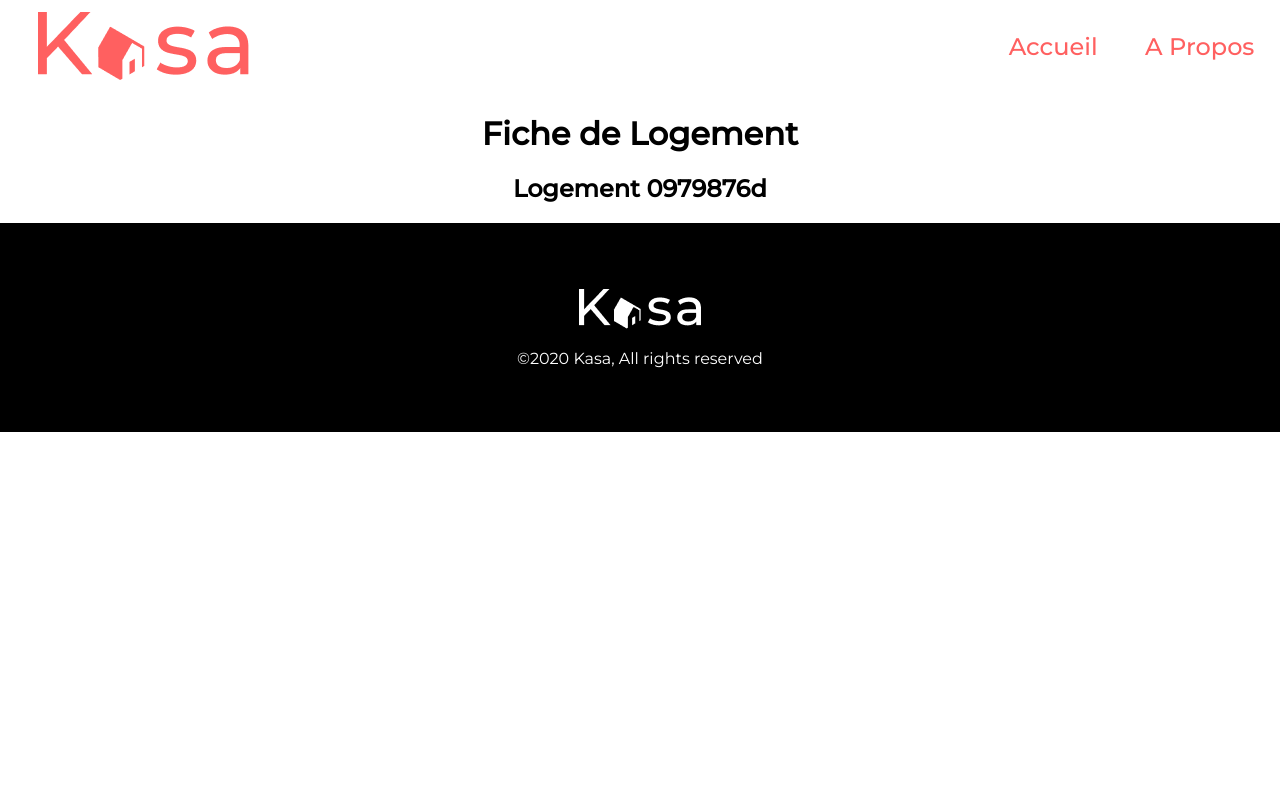
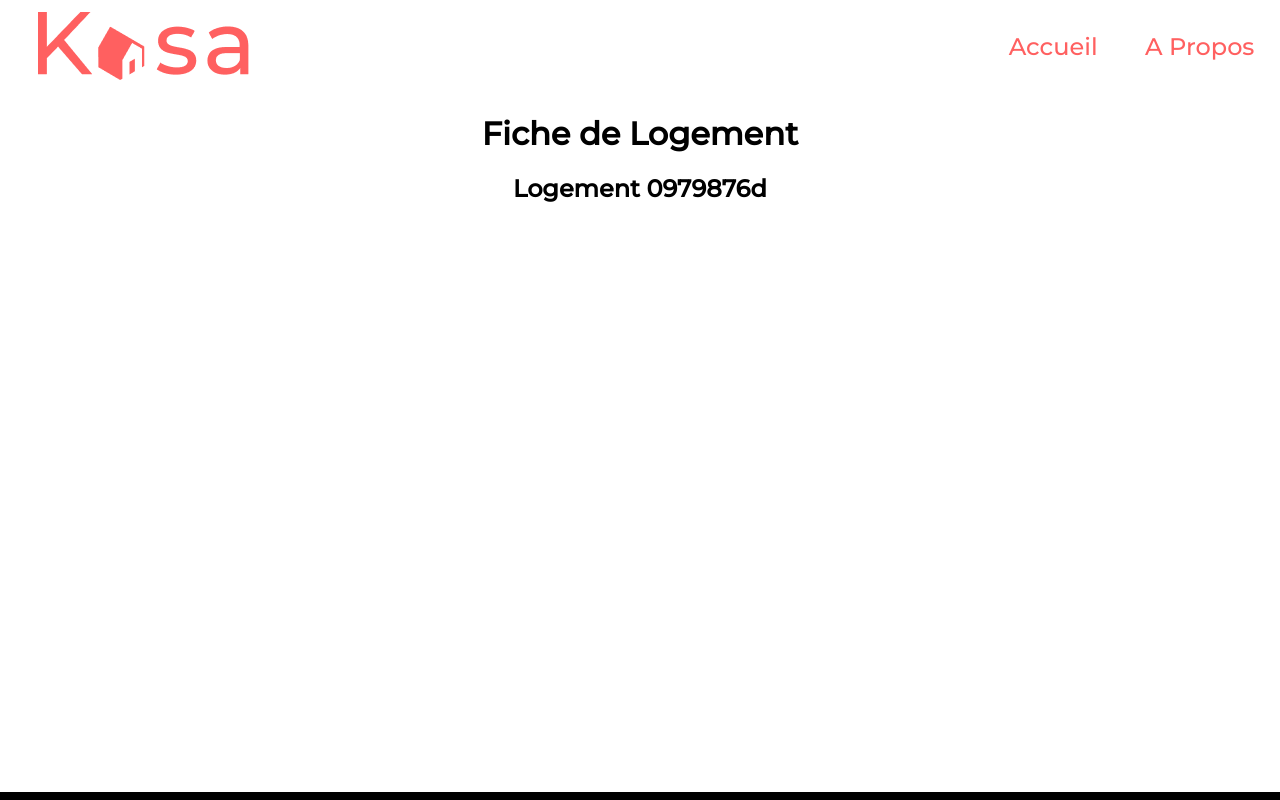
Before and after one commit to Jey221/P11-kasa, a React (Create React App) app: page /Logement/0979876d in a window 1280 px wide. Shown: the top 800 px of the page. Built offline with nearby package versions, Linux system fonts and the light colour scheme.

Commit message:
mise en place du carrousel

```diff
--- /dev/null
+++ b/src/components/Carrousel.js
@@ -0,0 +1,75 @@
+// mise en place du Footer
+import React from 'react';
+import Datas from '../data/data.json';
+import styles from '../style/Carrousel.module.css';
+import {
+  faChevronRight,
+  faChevronLeft,
+} from '@fortawesome/free-solid-svg-icons';
+import { FontAwesomeIcon } from '@fortawesome/react-fontawesome';
+
+function nextButton() {
+  console.log('next');
+}
+
+const Slideshow = () => {
+  return (
+    <div className={styles.containerSlide}>
+      {Datas.filter(
+        (data) =>
+          data.id ===
+          window.location.href.split('http://localhost:3000/Logement/').join('')
+      ).map((data) => {
+        function prevButton() {
+          console.log('prev');
+          console.log(data.pictures[0]);
+        }
+        return (
+          <div className="eachSlide">
+            <button className="arrowLeft" onClick={prevButton}>
+              <FontAwesomeIcon icon={faChevronLeft} />
+            </button>
+            <div className="medias">
+              <img src={data.pictures[0]} alt="" />
+            </div>
+            <button className="arrowRight" onClick={nextButton}>
+              <FontAwesomeIcon icon={faChevronRight} />
+            </button>
+          </div>
+        );
+      })}
+    </div>
+  );
+};
+
+export default Slideshow;
+
+/* `/Logement/${data.id}`
+
+$$$$$$$$$$$$$$$$$$$$$$$$$$$$$$$$$$$$$$$$$$$$$
+console.log(data.pictures);
+          data.id === window.location.href.split('http://localhost:3000/Logement/').join('')
+            ? console.log('no')
+            : return;
+$$$$$$$$$$$$$$$$$$$$$$$$$$$$$$$$$$$$$$$$$$$$$$
+        {Datas.map((data) => {
+          if (
+            data.id ===
+            window.location.href
+              .split('http://localhost:3000/Logement/')
+              .join('')
+          ) {
+            return (
+              <div className="eachSlide">
+                <div>
+                  <img src={Image} alt="" />;
+                </div>
+              </div>
+            );
+          }
+          return null;
+        })}
+
+
+
+*/
--- a/src/components/Collapse.js
+++ b/src/components/Collapse.js
@@ -4,12 +4,9 @@ import styles from '../style/Collapse.module.css';
 import { faChevronDown, faChevronUp } from '@fortawesome/free-solid-svg-icons';
 import { FontAwesomeIcon } from '@fortawesome/react-fontawesome';
 
-const textFiability = document.getElementById('textFiability');
-const textRespect = document.getElementById('textRespect');
-const textService = document.getElementById('textService');
-const textResponsability = document.getElementById('textResponsability');
-
+// mise en place d'une fonction pour l'ouverture du collapse "fiabilité"
 function openCloseCollapse1() {
+  const textFiability = document.getElementById('textFiability');
   const iconOpen = document.getElementById('iconOpen');
   const iconClose = document.getElementById('iconClose');
   // eslint-disable-next-line no-lone-blocks
@@ -23,7 +20,10 @@ function openCloseCollapse1() {
     iconOpen.style.setProperty('display', 'none');
   }
 }
+
+// mise en place d'une fonction pour l'ouverture du collapse "respect"
 function openCloseCollapse2() {
+  const textRespect = document.getElementById('textRespect');
   const iconOpen = document.getElementById('iconOpen2');
   const iconClose = document.getElementById('iconClose2');
   // eslint-disable-next-line no-lone-blocks
@@ -37,7 +37,10 @@ function openCloseCollapse2() {
     iconOpen.style.setProperty('display', 'none');
   }
 }
+
+// mise en place d'une fonction pour l'ouverture du collapse "service"
 function openCloseCollapse3() {
+  const textService = document.getElementById('textService');
   const iconOpen = document.getElementById('iconOpen3');
   const iconClose = document.getElementById('iconClose3');
   // eslint-disable-next-line no-lone-blocks
@@ -51,7 +54,9 @@ function openCloseCollapse3() {
     iconOpen.style.setProperty('display', 'none');
   }
 }
+// mise en place d'une fonction pour l'ouverture du collapse "responsabilité"
 function openCloseCollapse4() {
+  const textResponsability = document.getElementById('textResponsability');
   const iconOpen = document.getElementById('iconOpen4');
   const iconClose = document.getElementById('iconClose4');
   // eslint-disable-next-line no-lone-blocks
--- a/src/pages/Logement.js
+++ b/src/pages/Logement.js
@@ -1,6 +1,7 @@
 // mise  en place de la page logement// WIP
 import React from 'react';
 import { useParams } from 'react-router-dom';
+import Slideshow from '../components/Carrousel';
 
 export default function Logement() {
   const { idLogement } = useParams();
@@ -8,6 +9,7 @@ export default function Logement() {
     <div>
       <h1>Fiche de Logement</h1>
       <h2>Logement {idLogement}</h2>
+      <Slideshow />
     </div>
   );
 }
--- /dev/null
+++ b/src/style/Carrousel.module.css
@@ -0,0 +1,9 @@
+.containerSlide {
+  margin: 87px auto;
+  width: 90%;
+  height: 415px;
+}
+
+.containerSlide img {
+  height: 415px;
+}
```
Also changed, not shown: src/components/bis.js (added, +68 -0 lines), 1 other file (tests, documents, lock files or other folders).
